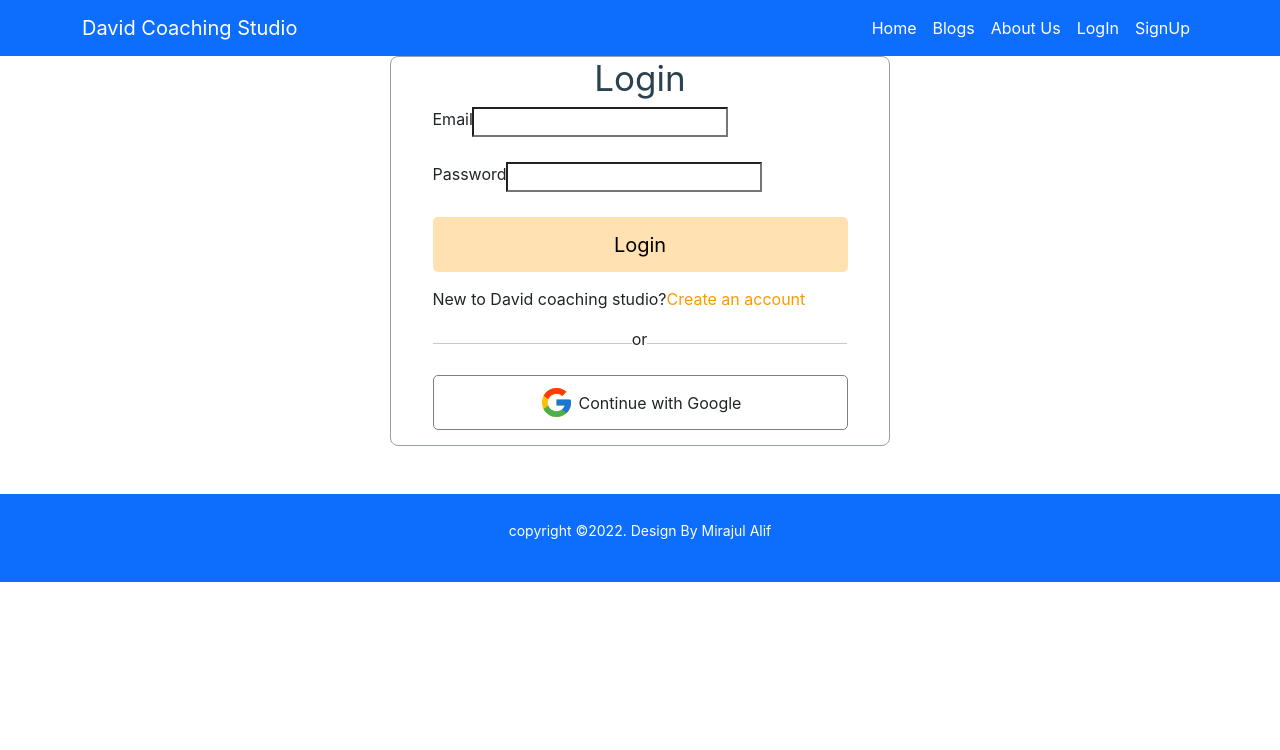
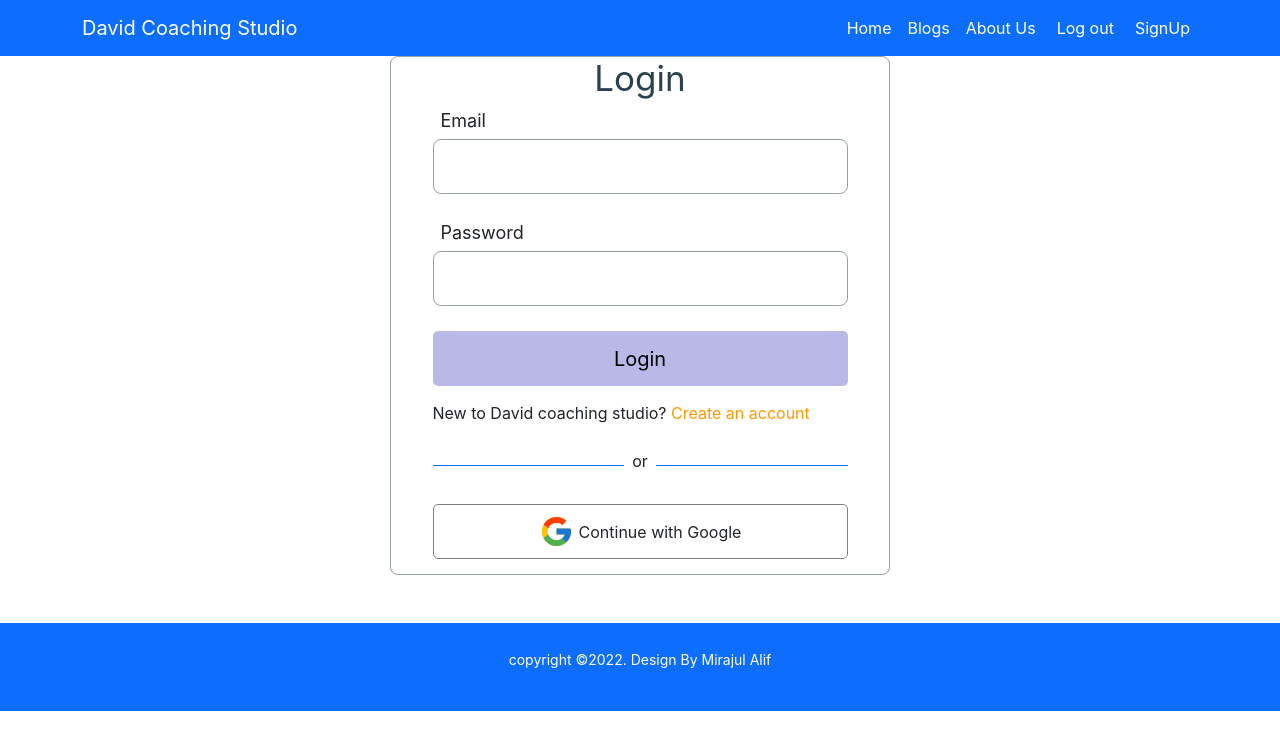
Before and after one commit to mirajulalam/david-coaching-studio, a React (Create React App) app: page /login in a window 1280 px wide. Shown: the top 750 px of the page. Built offline with nearby package versions, Linux system fonts and the light colour scheme; no server answers; sample sign-in values are in the browser's storage.

Commit message:
requireAuth added

```diff
--- a/src/App.js
+++ b/src/App.js
@@ -8,6 +8,8 @@ import Blogs from './components/Blogs/Blogs';
 import AboutUs from './components/AboutUs/AboutUs';
 import Login from './components/Login/Login';
 import SignUp from './components/SignUp/SignUp';
+import CheckOut from './components/CheckOut/CheckOut';
+import RequireAuth from './components/RequireAuth/RequireAuth';
 function App() {
   return (
     <div>
@@ -17,6 +19,11 @@ function App() {
         <Route path='/home' element={<Home></Home>}></Route>
         <Route path="/blogs" element={<Blogs></Blogs>}></Route>
         <Route path='/aboutus' element={<AboutUs></AboutUs>}></Route>
+        <Route path='/checkout' element={
+          <RequireAuth>
+            <CheckOut></CheckOut>
+          </RequireAuth>
+        }></Route>
         <Route path="/login" element={<Login></Login>}></Route>
         <Route path='/signup' element={<SignUp></SignUp>}></Route>
         <Route path='*' element={<NotFound></NotFound>}></Route>
--- /dev/null
+++ b/src/components/CheckOut/CheckOut.js
@@ -0,0 +1,11 @@
+import React from 'react';
+
+const CheckOut = () => {
+    return (
+        <div>
+            <h1>Check out</h1>
+        </div>
+    );
+};
+
+export default CheckOut;
--- a/src/components/Header/Header.js
+++ b/src/components/Header/Header.js
@@ -2,7 +2,14 @@ import React from 'react';
 import { Container, Nav, Navbar } from 'react-bootstrap';
 import './Header.css';
 import { Link } from 'react-router-dom';
+import { signOut } from 'firebase/auth';
+import auth from '../../firebase.init';
+import { useAuthState } from 'react-firebase-hooks/auth';
 const Header = () => {
+    const [user] = useAuthState(auth);
+    const handleSignOut = () => {
+        signOut(auth)
+    }
     return (
         <div>
             <Navbar collapseOnSelect expand="lg" bg="primary" variant="dark">
@@ -16,7 +23,7 @@ const Header = () => {
                             <Nav.Link as={Link} to="/home" className='text-white'>Home</Nav.Link>
                             <Nav.Link as={Link} to="/blogs" className='text-white'>Blogs</Nav.Link>
                             <Nav.Link as={Link} to="/aboutus" className='text-white'>About Us</Nav.Link>
-                            <Nav.Link as={Link} to="/login" className='text-white'>LogIn</Nav.Link>
+                            {user ? <button className='btn btn-link text-white text-decoration-none' onClick={handleSignOut}>Log out</button> : <Nav.Link as={Link} to="/login" className='text-white'>LogIn</Nav.Link>}
                             <Nav.Link as={Link} to="/signup" className='text-white'>
                                 SignUp
                             </Nav.Link>
--- a/src/components/Login/Login.css
+++ b/src/components/Login/Login.css
@@ -8,6 +8,8 @@
     justify-content: center;
 }
 
+
+
 .form-title {
     color: #2A414f;
     font-size: 35px;
@@ -15,24 +17,25 @@
     text-align: center;
 }
 
-.input-group {
+.input-group1 {
     margin-bottom: 25px;
 }
 
-/* .input-group label {
+.input-group1 label {
     display: block;
     margin-left: 8px;
     margin-bottom: 5px;
     font-size: 18px;
-} */
-/* .input-group input {
+}
+
+.input-group1 input {
     width: 415px;
     height: 55px;
     border: 1px solid #95A0A7;
     box-sizing: border-box;
     border-radius: 8px;
     font-size: 24px;
-} */
+}
 
 
 
@@ -42,7 +45,7 @@
     width: 415px;
     height: 55px;
     border: none;
-    background-color: rgba(255, 155, 0, 0.3);
+    background-color: rgba(23, 21, 174, 0.3);
     border-radius: 5px;
     font-size: 20px;
     cursor: pointer;
--- a/src/components/Login/Login.js
+++ b/src/components/Login/Login.js
@@ -4,6 +4,7 @@ import { Link, useLocation, useNavigate } from 'react-router-dom';
 import { FcGoogle } from 'react-icons/fc';
 import { useSignInWithEmailAndPassword } from 'react-firebase-hooks/auth';
 import auth from '../../firebase.init';
+import SocialLogin from './SocialLogin/SocialLogin';
 const Login = () => {
     const [email, setEmail] = useState('');
     const [password, setPassword] = useState('');
@@ -36,11 +37,11 @@ const Login = () => {
             <div>
                 <h2 className='form-title'>Login</h2>
                 <form onSubmit={handleUserSignIn}>
-                    <div className="input-group">
+                    <div className="input-group1">
                         <label htmlFor="email">Email</label>
                         <input onBlur={handleEmailBlur} type="email" name="email" id="" required />
                     </div>
-                    <div className="input-group">
+                    <div className="input-group1">
                         <label htmlFor="password">Password</label>
                         <input onBlur={handlePasswordBlur} type="password" name="password" id="" required />
                     </div>
@@ -51,12 +52,9 @@ const Login = () => {
                     <input className='form-submit' type="submit" value="Login" />
                 </form>
                 <p>
-                    New to David coaching studio?<Link className='form-link' to='/signup'>Create an account</Link>
+                    New to David coaching studio? <Link className='form-link' to='/signup'>Create an account</Link>
                 </p>
-                <div className='form-line'>
-                    <hr className='form-hr' /> or<hr className='form-hr' />
-                </div>
-                <div className='form-google'><FcGoogle className='form-icon' />  Continue with Google</div>
+                <SocialLogin></SocialLogin>
             </div>
         </div>
     );
--- /dev/null
+++ b/src/components/RequireAuth/RequireAuth.js
@@ -0,0 +1,15 @@
+import React from 'react';
+import { useAuthState } from 'react-firebase-hooks/auth';
+import { Navigate, useLocation } from 'react-router-dom';
+import auth from '../../firebase.init';
+
+const RequireAuth = ({ children }) => {
+    const [user] = useAuthState(auth);
+    const location = useLocation();
+    if (!user) {
+        return <Navigate to="/signup" state={{ from: location }} replace />;
+    }
+    return children;
+};
+
+export default RequireAuth;
--- a/src/components/Service/Service.js
+++ b/src/components/Service/Service.js
@@ -1,7 +1,9 @@
 import React from 'react';
+import { useNavigate } from 'react-router-dom';
 import './Service.css';
 const Service = ({ service }) => {
     const { name, picture, price, description } = service;
+    const navigate = useNavigate();
     return (
         <div className='service'>
             <img src={picture} alt="" />
@@ -9,7 +11,7 @@ const Service = ({ service }) => {
                 <h5>{name}</h5>
                 <p>${price}</p>
                 <p><small>{description}</small></p>
-                <button type="button" class="btn btn-primary">checkout</button>
+                <button onClick={() => navigate('/checkout')} type="button" className="btn btn-primary">checkout</button>
             </div>
         </div>
     );
--- a/src/components/SignUp/SignUp.js
+++ b/src/components/SignUp/SignUp.js
@@ -1,16 +1,19 @@
 import React, { useState } from 'react';
-import { useNavigate, Link } from 'react-router-dom';
-import { useCreateUserWithEmailAndPassword } from 'react-firebase-hooks/auth';
+import { useNavigate, Link, useLocation } from 'react-router-dom';
+import { useCreateUserWithEmailAndPassword, useSendEmailVerification } from 'react-firebase-hooks/auth';
 import auth from './../../firebase.init';
 import SocialLogin from '../Login/SocialLogin/SocialLogin';
+
 const SignUp = () => {
     const [email, setEmail] = useState('')
     const [password, setPassword] = useState('')
     const [confirmPassword, setConfirmPassword] = useState('');
     const [error, setError] = useState('')
     const navigate = useNavigate();
+    const location = useLocation();
+    let from = location.state?.from?.pathname || "/";
 
-    const [createUserWithEmailAndPassword, user] = useCreateUserWithEmailAndPassword(auth)
+    const [createUserWithEmailAndPassword, user] = useCreateUserWithEmailAndPassword(auth, { sendEmailVerification: true });
 
 
 
@@ -25,7 +28,7 @@ const SignUp = () => {
     }
 
     if (user) {
-        navigate('/home')
+        navigate(from, { replace: true })
     }
 
     const handleCreateUser = event => {
@@ -46,15 +49,15 @@ const SignUp = () => {
             <div>
                 <h2 className='form-title'>Sign Up</h2>
                 <form onSubmit={handleCreateUser}>
-                    <div className="input-group">
-                        <label htmlFor="email">Email</label>
+                    <div className="input-group1">
+
                         <input onBlur={handleEmailBlur} type="email" name="email" id="" required />
                     </div>
-                    <div className="input-group">
+                    <div className="input-group1">
                         <label htmlFor="password">Password</label>
                         <input onBlur={handlePasswordBlur} type="password" name="password" id="" required />
                     </div>
-                    <div className="input-group">
+                    <div className="input-group1">
                         <label htmlFor="confirm-password">Confirm Password</label>
                         <input onClick={handleConfirmPasswordBlur} type="password" name="confirm-password" id="" required />
                     </div>
@@ -62,7 +65,7 @@ const SignUp = () => {
                     <input className='form-submit' type="submit" value="Login" />
                 </form>
                 <p>
-                    Already have an account?<Link className='form-link' to='/login'>Login</Link>
+                    Already have an account? <Link className='form-link' to='/login'>Sign Up</Link>
                 </p>
                 <SocialLogin></SocialLogin>
             </div>
```
